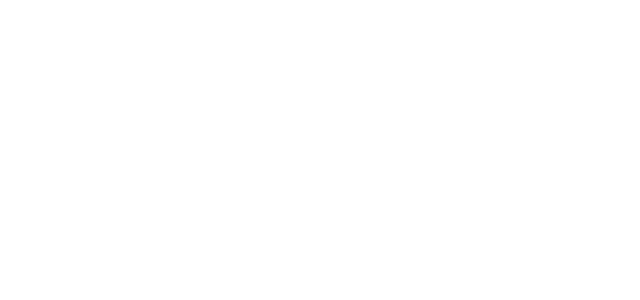
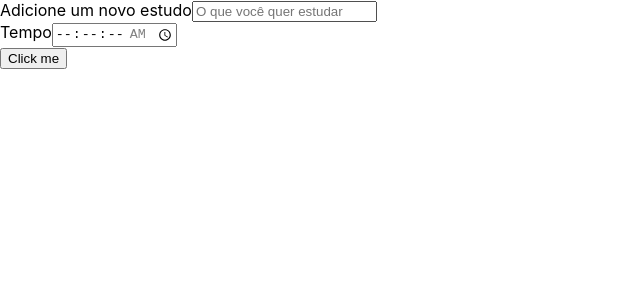
Before and after one commit to saulomagalhaes/alura-studies, a React (Create React App) app: page / in a window 1280 px wide. Shown: the top 300 px of the page, without its empty margins (0-640 px from the left). Built offline with nearby package versions, Linux system fonts and the light colour scheme.

Commit message:
feat: :sparkles: adicionando os componentes form e button

```diff
--- a/public/index.html
+++ b/public/index.html
@@ -10,34 +10,12 @@
       content="Web site created using create-react-app"
     />
     <link rel="apple-touch-icon" href="%PUBLIC_URL%/logo192.png" />
-    <!--
-      manifest.json provides metadata used when your web app is installed on a
-      user's mobile device or desktop. See https://developers.google.com/web/fundamentals/web-app-manifest/
-    -->
     <link rel="manifest" href="%PUBLIC_URL%/manifest.json" />
-    <!--
-      Notice the use of %PUBLIC_URL% in the tags above.
-      It will be replaced with the URL of the `public` folder during the build.
-      Only files inside the `public` folder can be referenced from the HTML.
 
-      Unlike "/favicon.ico" or "favicon.ico", "%PUBLIC_URL%/favicon.ico" will
-      work correctly both with client-side routing and a non-root public URL.
-      Learn how to configure a non-root public URL by running `npm run build`.
-    -->
-    <title>React App</title>
+    <title>Alura Studies</title>
   </head>
   <body>
     <noscript>You need to enable JavaScript to run this app.</noscript>
     <div id="root"></div>
-    <!--
-      This HTML file is a template.
-      If you open it directly in the browser, you will see an empty page.
-
-      You can add webfonts, meta tags, or analytics to this file.
-      The build step will place the bundled scripts into the <body> tag.
-
-      To begin the development, run `npm start` or `yarn start`.
-      To create a production bundle, use `npm run build` or `yarn build`.
-    -->
   </body>
 </html>
--- a/src/App.tsx
+++ b/src/App.tsx
@@ -1,6 +1,9 @@
+import Form from "./components/Form";
+
 function App() {
   return (
     <div className="App">
+      <Form />
     </div>
   );
 }
--- /dev/null
+++ b/src/components/Button/index.tsx
@@ -0,0 +1,11 @@
+import React from "react";
+
+class Button extends React.Component{
+  render(){
+    return(
+      <button>Click me</button>
+    )
+  }
+}
+
+export default Button;
--- /dev/null
+++ b/src/components/Form/index.tsx
@@ -0,0 +1,36 @@
+import React from "react";
+import Button from "../Button";
+
+class Form extends React.Component {
+  render() {
+    return (
+      <form>
+        <div>
+          <label htmlFor="tarefa">Adicione um novo estudo</label>
+          <input
+            type="text"
+            name="tarefa"
+            id="tarefa"
+            placeholder="O que você quer estudar"
+            required
+          />
+        </div>
+        <div>
+          <label htmlFor="tempo">Tempo</label>
+          <input
+            type="time"
+            step="1"
+            name="tempo"
+            id="tempo"
+            min="00:00:00"
+            max="01:30:00"
+            required
+          />
+        </div>
+        <Button />
+      </form>
+    );
+  }
+}
+
+export default Form;
```
